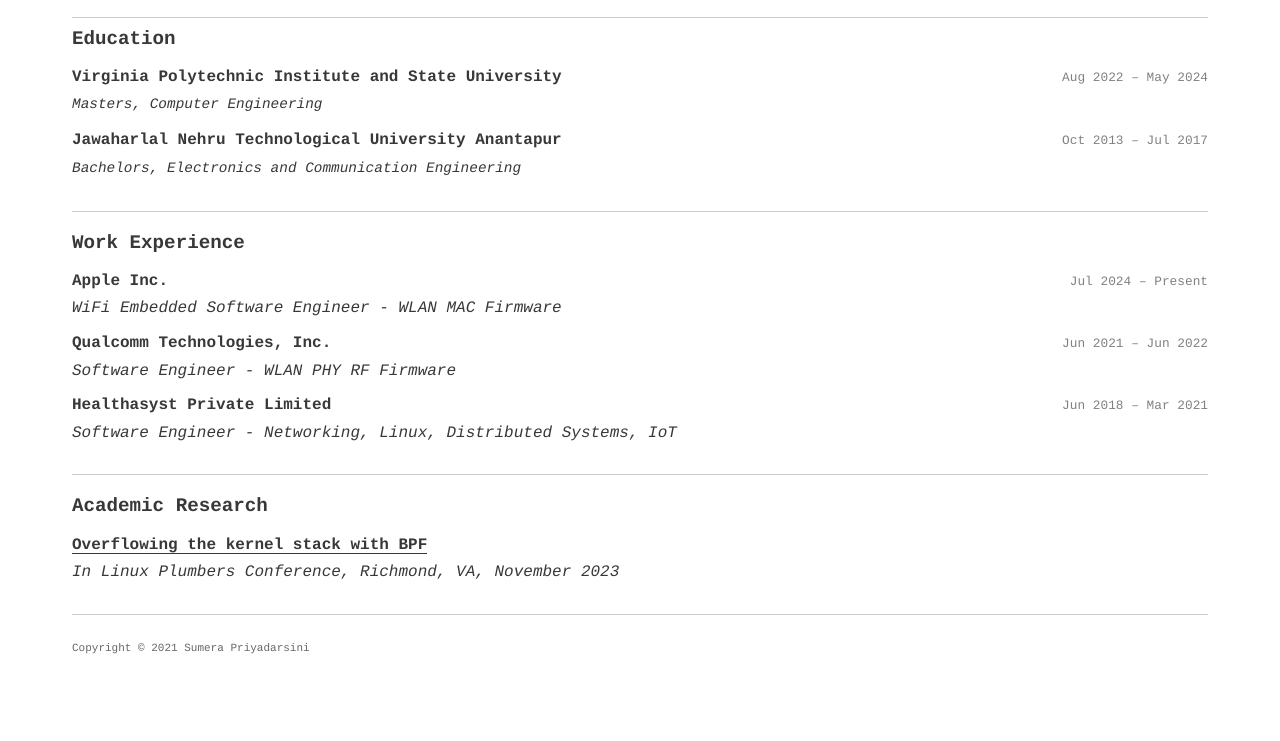
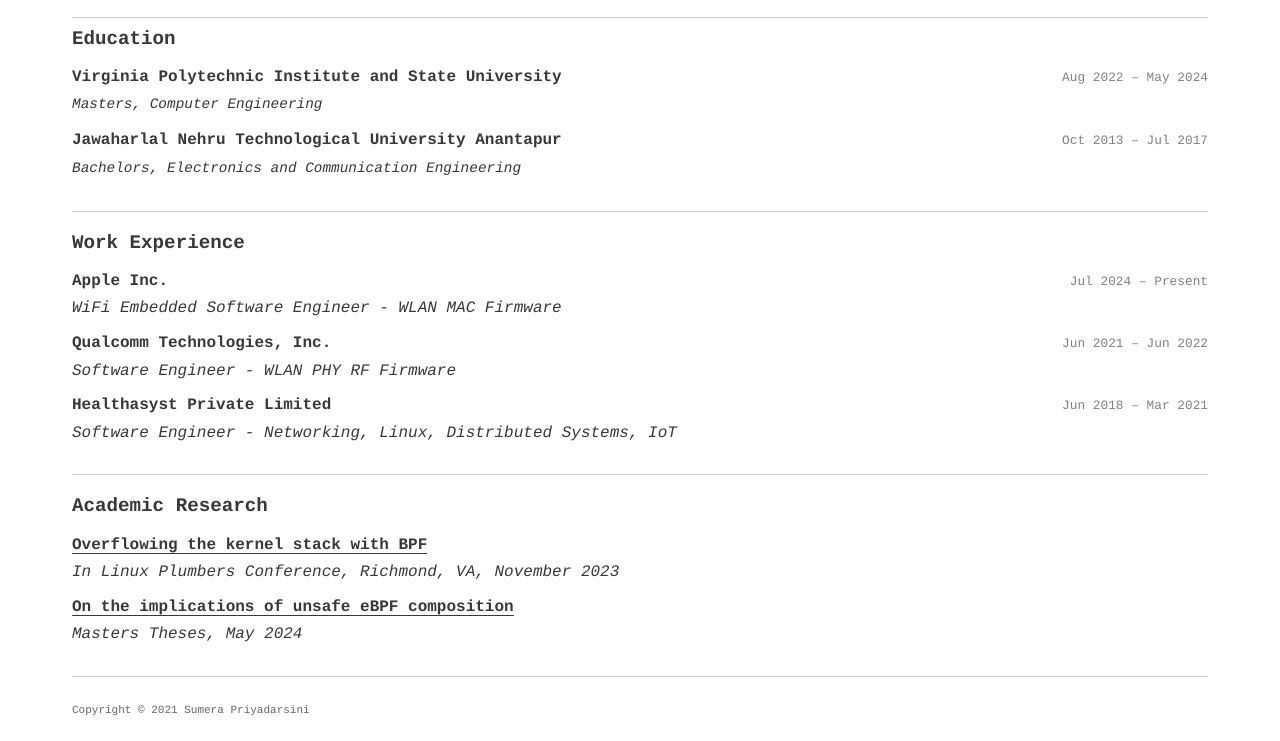
Before and after one commit to sairoopsomaraju/sairoopsomaraju.github.io, a plain HTML site: page about/index.html in a window 1280 px wide. Shown: the part 122-863 px from the top of the page. Before the commit the page ends 801 px from the top, so only its background shows below. Drawn offline with Linux system fonts and the light colour scheme; a web font is replaced by a local one.

Commit message:
masters theses

```diff
--- a/about/index.html
+++ b/about/index.html
@@ -116,6 +116,17 @@
     </div>
     <em class="research-destination">In Linux Plumbers Conference, Richmond, VA, November 2023</em>
   </div>
+  <!-- Job Entry -->
+  <div class="job-entry">
+    <div class="job-header">
+      <span class="job-title">
+        <strong>
+        <a href="https://vtechworks.lib.vt.edu/items/eaf0cecf-3a21-491f-a4e3-c35e5110b622" target="_blank">On the implications of unsafe eBPF composition</a>
+      </strong>
+      </span>
+    </div>
+    <em class="research-destination">Masters Theses, May 2024</em>
+  </div>
 </section>
 
 
```
